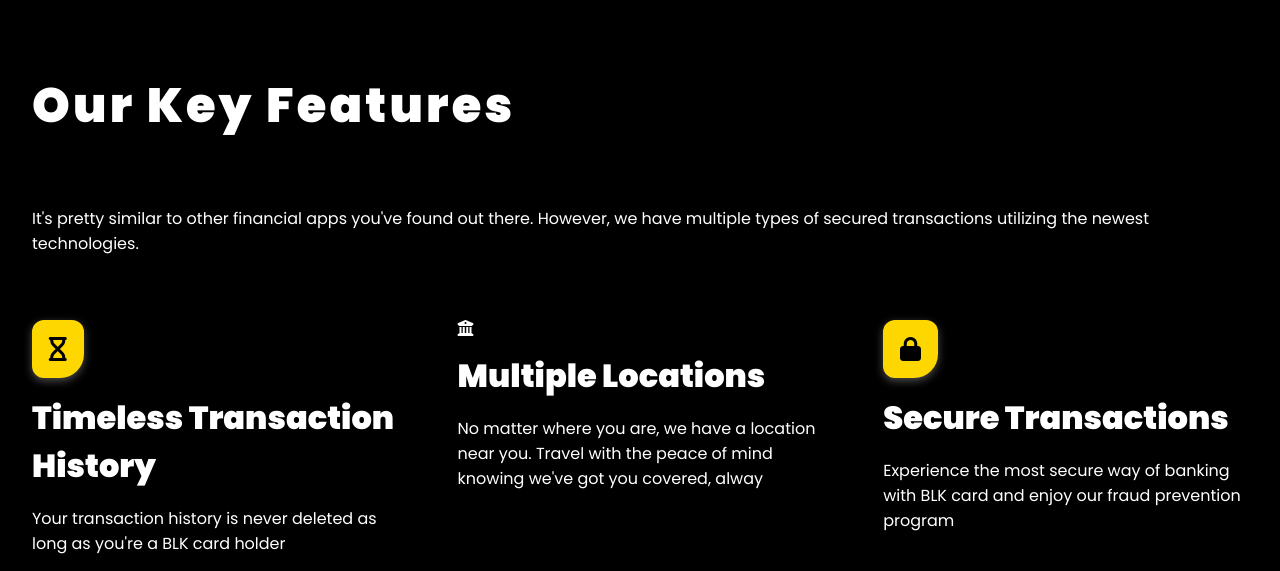
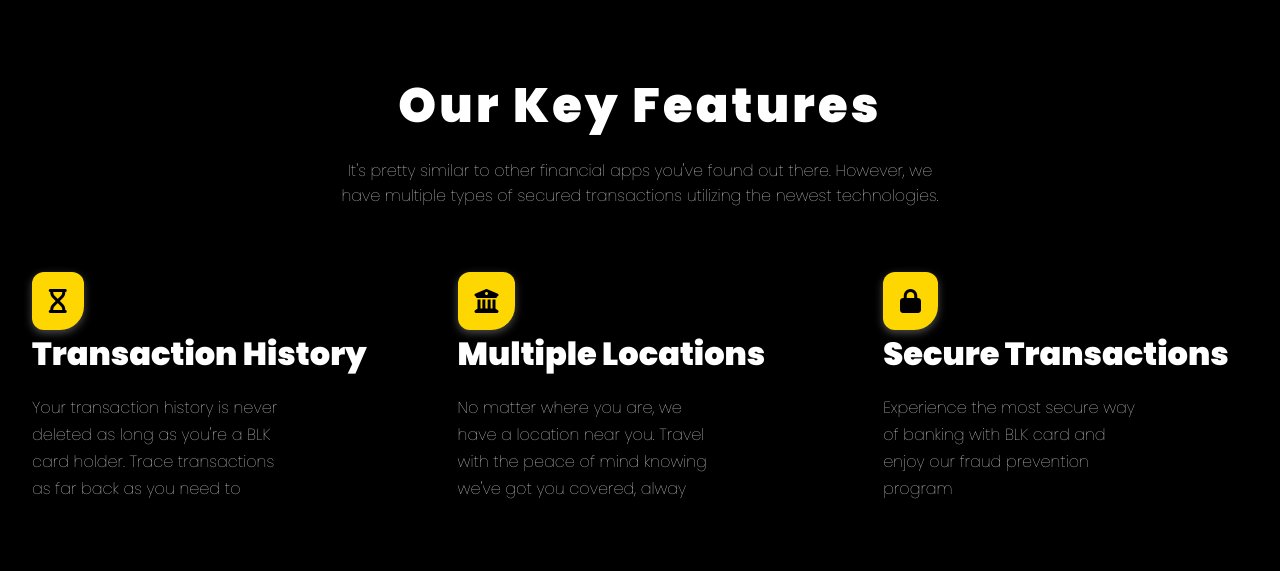
Before and after one commit to dejourford/blkcard-website, a React (Vite) app: page / in a window 1280 px wide. Shown: the part 930-1501 px from the top of the page. Built offline with nearby package versions, Linux system fonts and the light colour scheme.

Commit message:
create feature content

```diff
--- a/src/components/Features.jsx
+++ b/src/components/Features.jsx
@@ -3,32 +3,47 @@ import "./features.css"
 export default function Features() {
     return (
         <section className="features">
+            <div className="featuresHeader">
                 <h2>Our Key Features</h2>
-            <p>
+                <p className="featureHeaderText">
                     It's pretty similar to other financial apps you've found out there.
                     However, we have multiple types of secured transactions utilizing the newest technologies.
                 </p>
+            </div>
+
 
             <div className="featuresGroup">
                 <div className="feature">
+                    <div className="featureHeader">
                         <i className="fa-solid fa-hourglass"></i>
-                    <h3>Timeless Transaction History</h3>
-                    <p>Your transaction history is never deleted as long as you're a BLK card holder</p>
+                        <h3>Transaction History</h3>
+                    </div>
+
+                    <p className="featureText">
+                        Your transaction history is never deleted as long as you're a BLK card holder.
+                        Trace transactions as far back as you need to
+                    </p>
                 </div>
 
                 <div className="feature">
-                    <i className="fa-solid fa-bank"></i>
+                    <div className="featureHeader">
+                        <i className="fa-solid fa-building-columns"></i>
                         <h3>Multiple Locations</h3>
-                    <p>
+                    </div>
+
+                    <p className="featureText">
                         No matter where you are, we have a location near you. Travel with the peace of mind
                         knowing we've got you covered, alway
                     </p>
                 </div>
 
                 <div className="feature">
+                    <div className="featureHeader">
                         <i className="fa-solid fa-lock"></i>
                         <h3>Secure Transactions</h3>
-                    <p>
+                    </div>
+
+                    <p className="featureText">
                         Experience the most secure way of banking with BLK card and enjoy our
                         fraud prevention program
                     </p>
```
Lines whose indentation alone changed are shown as unchanged.
